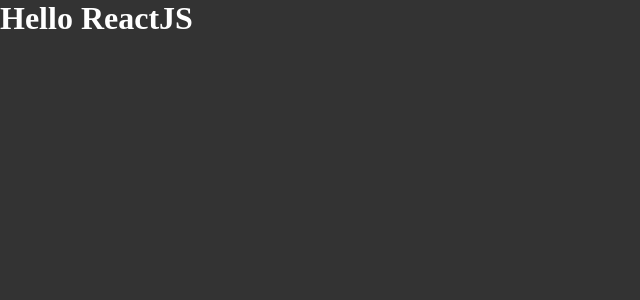
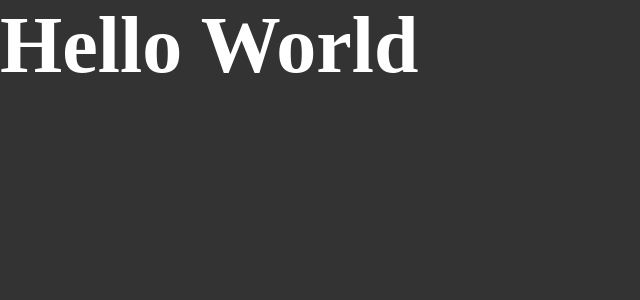
Before and after one commit to bittencourt-lucas/ignite-react, a React app in the folder chapter-1/01-github-explorer/: page / in a window 1280 px wide. Shown: the top 300 px of the page, without its empty margins (0-640 px from the left). Built offline with nearby package versions, Linux system fonts and the light colour scheme.

Commit message:
Using SASS

```diff
--- a/chapter-1/01-github-explorer/package.json
+++ b/chapter-1/01-github-explorer/package.json
@@ -20,6 +20,8 @@
     "cross-env": "^7.0.3",
     "css-loader": "^6.0.0",
     "html-webpack-plugin": "^5.3.2",
+    "node-sass": "^6.0.1",
+    "sass-loader": "^12.1.0",
     "style-loader": "^3.1.0",
     "webpack": "^5.43.0",
     "webpack-cli": "^4.7.2",
--- a/chapter-1/01-github-explorer/src/App.jsx
+++ b/chapter-1/01-github-explorer/src/App.jsx
@@ -1,5 +1,5 @@
-import './styles/global.css';
+import './styles/global.scss';
 
 export function App() {
-  return <h1>Hello ReactJS</h1>;
+  return <h1>Hello World</h1>;
 }
--- a/chapter-1/01-github-explorer/src/styles/global.css
+++ b/chapter-1/01-github-explorer/src/styles/global.scss
@@ -8,4 +8,8 @@
   font: Arial, Helvetica, sans-serif;
   background-color: #333;
   color: #fff;
+
+  h1 {
+    font-size: 80px;
+  }
 }
--- a/chapter-1/01-github-explorer/webpack.config.js
+++ b/chapter-1/01-github-explorer/webpack.config.js
@@ -30,9 +30,9 @@
         use: 'babel-loader',
       },
       {
-        test: /\.css$/,
+        test: /\.scss$/,
         exclude: /node_modules/,
-        use: ['style-loader', 'css-loader'],
+        use: ['style-loader', 'css-loader', 'sass-loader'],
       }
     ],
   }
```
Also changed, not shown: 1 other file (tests, documents, lock files or other folders).
